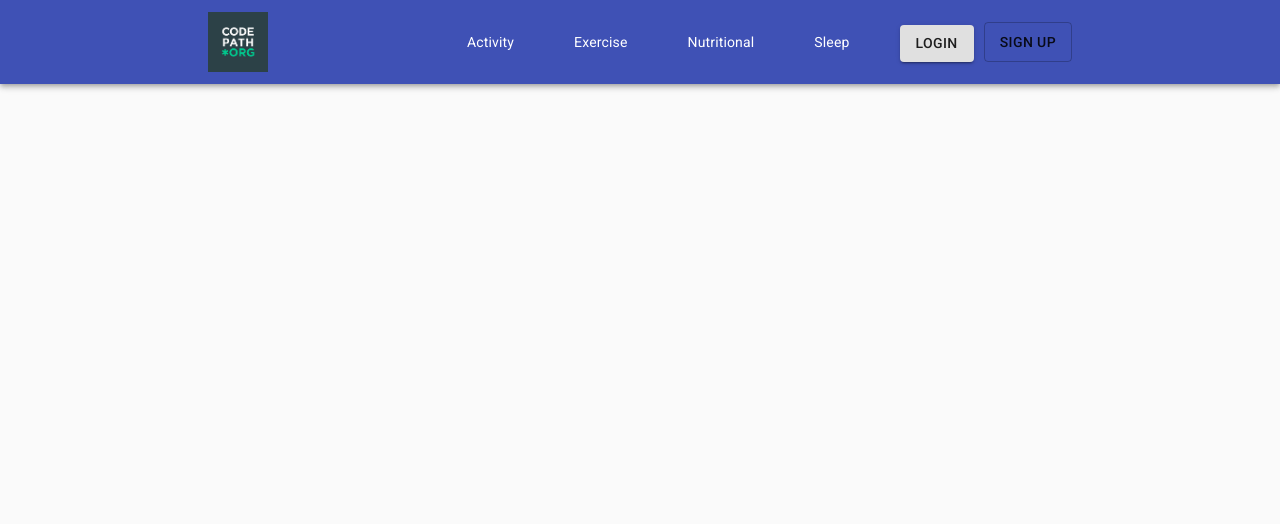
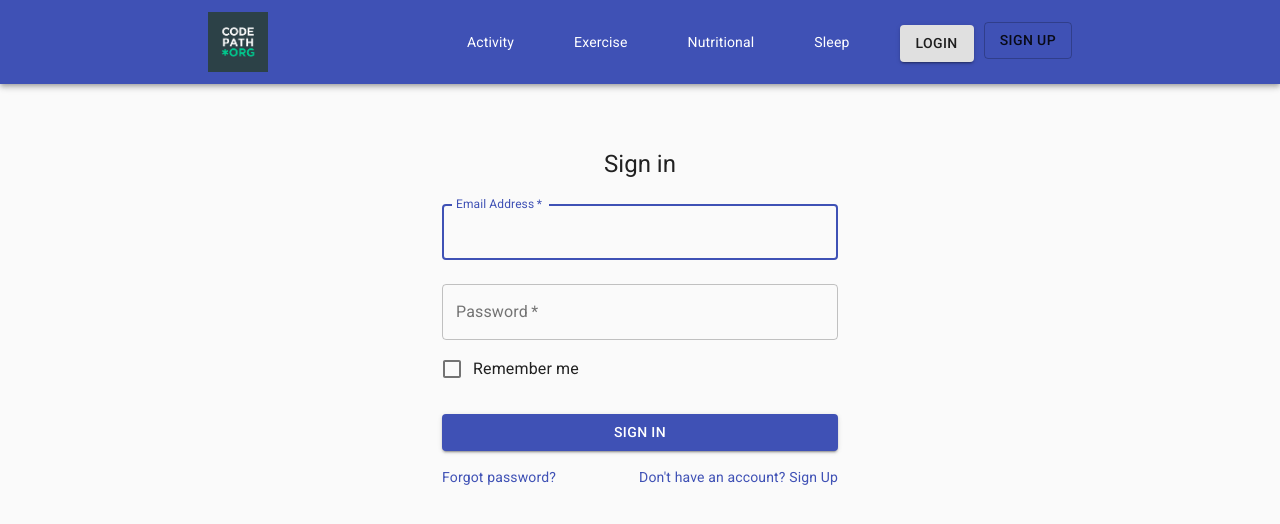
Before and after one commit to Gevork-Manukyan/LifeTracker, a React (Create React App) app in the folder lifetracker-ui/: page /login in a window 1280 px wide. Shown: the top 524 px of the page. Built offline with nearby package versions, Linux system fonts and the light colour scheme.

Commit message:
creates login page

```diff
--- a/lifetracker-ui/src/components/Login/Login.js
+++ b/lifetracker-ui/src/components/Login/Login.js
@@ -1,10 +1,76 @@
 import "./Login.css"
 
+import { Container, Typography, Grid, Button, FormControlLabel, TextField, CssBaseline, Checkbox } from "@material-ui/core"
+import { Link } from "@material-ui/core"
+// import LockOutlinedIcon from '@material-ui/icons'
+import useStyles from './Login_Styles'
 
 function Login () {
+    const classes = useStyles()
+
     return (
         <div className="Login">
+            <Container component="main" maxWidth="xs">
+                <CssBaseline />
+                <div className={classes.paper}>
 
+                    <Typography component="h1" variant="h5">
+                        Sign in
+                    </Typography>
+
+                    <form className={classes.form} noValidate>
+                        <TextField
+                            variant="outlined"
+                            margin="normal"
+                            required
+                            fullWidth
+                            id="email"
+                            label="Email Address"
+                            name="email"
+                            autoComplete="email"
+                            autoFocus
+                        />
+                        <TextField
+                            variant="outlined"
+                            margin="normal"
+                            required
+                            fullWidth
+                            name="password"
+                            label="Password"
+                            type="password"
+                            id="password"
+                            autoComplete="current-password"
+                        />
+                        <FormControlLabel
+                            control={<Checkbox value="remember" color="primary" />}
+                            label="Remember me"
+                        />
+
+                        <Button
+                            type="submit"
+                            fullWidth
+                            variant="contained"
+                            color="primary"
+                            className={classes.submit}
+                        >
+                            Sign In
+                        </Button>
+
+                        <Grid container>
+                            <Grid item xs>
+                                <Link href="#" variant="body2">
+                                    Forgot password?
+                                </Link>
+                            </Grid>
+                            <Grid item>
+                                <Link href="#" variant="body2">
+                                    {"Don't have an account? Sign Up"}
+                                </Link>
+                            </Grid>
+                        </Grid>
+                    </form>
+                </div>
+    </Container>
         </div>
     )
 }
--- /dev/null
+++ b/lifetracker-ui/src/components/Login/Login_Styles.js
@@ -0,0 +1,23 @@
+import { makeStyles } from "@material-ui/core";
+
+const useStyles = makeStyles((theme) => ({
+    paper: {
+      marginTop: theme.spacing(8),
+      display: 'flex',
+      flexDirection: 'column',
+      alignItems: 'center',
+    },
+    avatar: {
+      margin: theme.spacing(1),
+      backgroundColor: theme.palette.secondary.main,
+    },
+    form: {
+      width: '100%',
+      marginTop: theme.spacing(1),
+    },
+    submit: {
+      margin: theme.spacing(3, 0, 2),
+    },
+  }))
+
+export default useStyles;
--- a/lifetracker-ui/src/components/NavBar/NavBar.js
+++ b/lifetracker-ui/src/components/NavBar/NavBar.js
@@ -41,8 +41,13 @@
                                         <Typography variant="h7">Sleep</Typography>
                                     </Box>
                                 </Link>
-                                <Button className={classes.loginBtn} variant="contained" color="">login</Button>
-                                <Button className={classes.signupBtn} variant="outlined" color="">Sign Up</Button>
+
+                                <Link to="/login">
+                                    <Button className={classes.loginBtn} variant="contained" color="">login</Button>
+                                </Link>
+                                <Link to="/signup">
+                                    <Button className={classes.signupBtn} variant="outlined" color="">Sign Up</Button>
+                                </Link>
                             </Box>
                         </Toolbar>
                     </Container>
```
